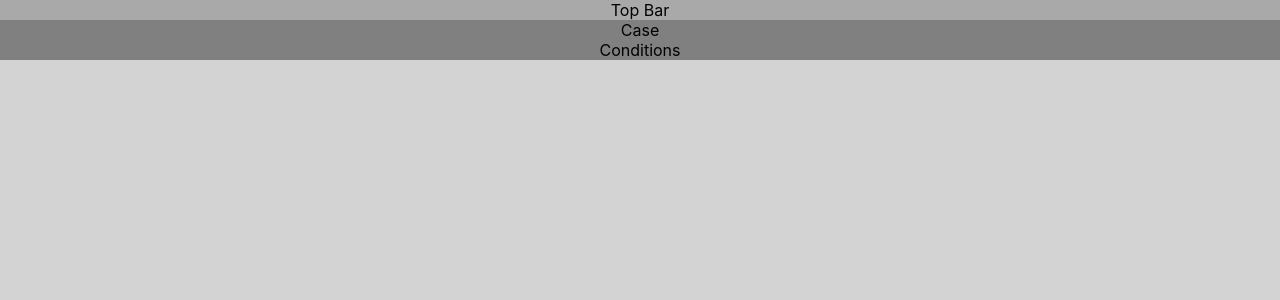
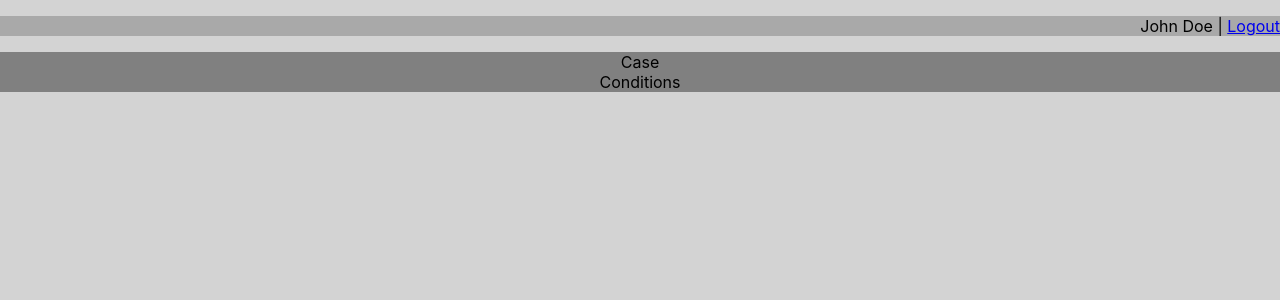
Before and after one commit to emerson-pereira/doctor-case-label, a React (Create React App) app in the folder frontend/: page / in a window 1280 px wide. Shown: the top 300 px of the page. Built offline with nearby package versions, Linux system fonts and the light colour scheme.

Commit message:
add top bar menu

```diff
--- a/frontend/src/components/TopBar/Style.css
+++ b/frontend/src/components/TopBar/Style.css
@@ -1,3 +1,7 @@
 .TopBar {
   background-color: darkgray;
 }
+
+.TopBar-Menu {
+  text-align: right;
+}
--- a/frontend/src/components/TopBar/index.tsx
+++ b/frontend/src/components/TopBar/index.tsx
@@ -4,7 +4,11 @@ import './Style.css';
 function TopBar() {
   return (
     <div className="TopBar">
-      Top Bar
+      <p className='TopBar-Menu'>
+        <span>John Doe</span>
+        <span> | </span>
+        <a href="#">Logout</a>
+      </p>
     </div>
   );
 }
```
